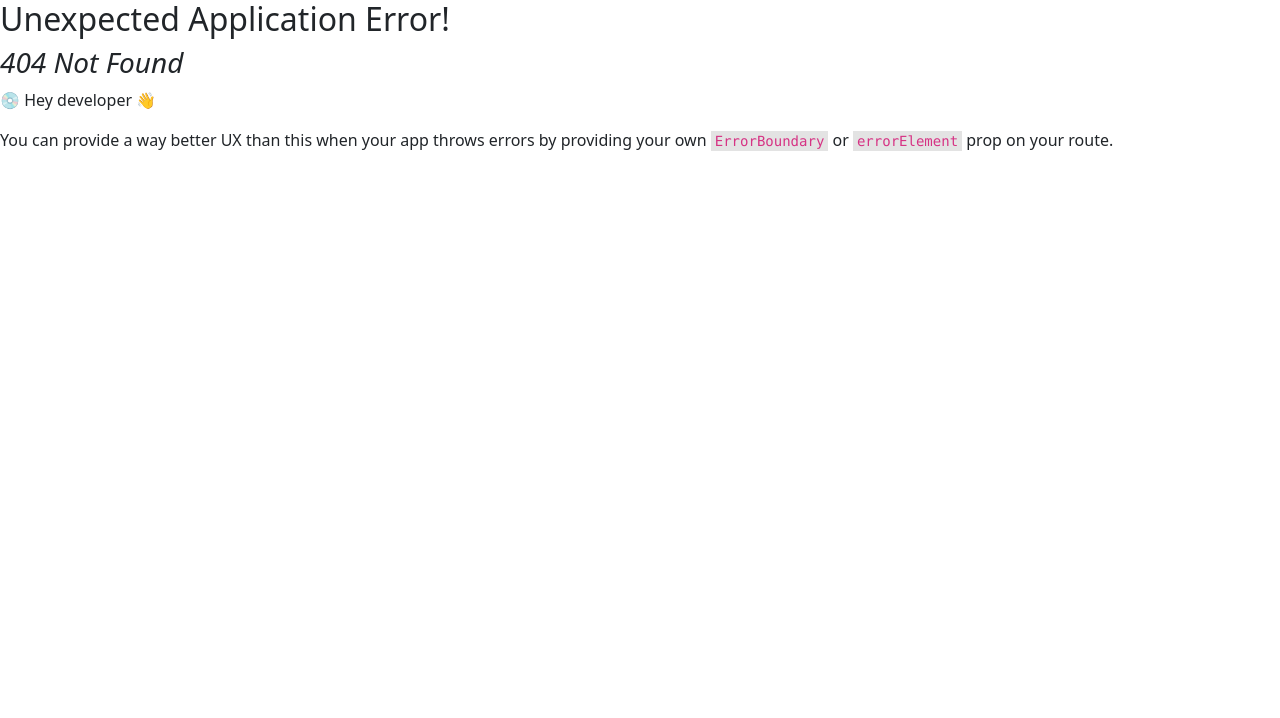
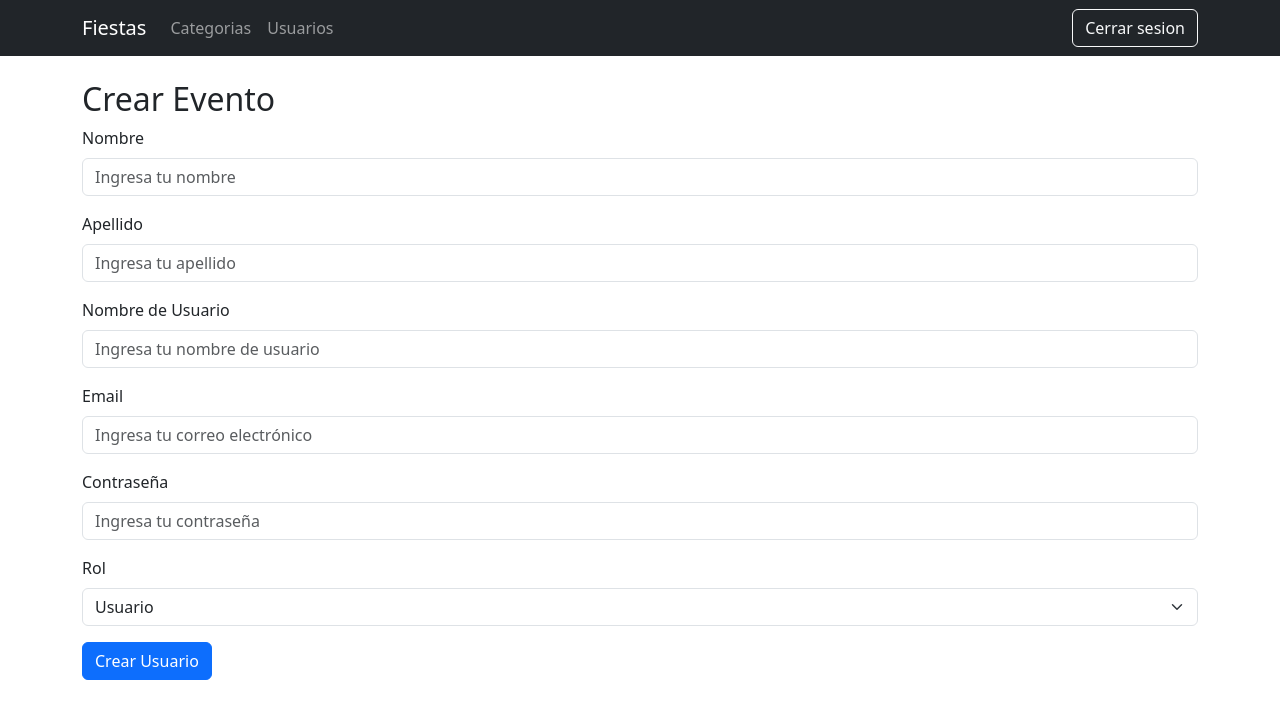
Before and after one commit to imanolof29/fiestas-dashboard, a React (Vite) app: page /users/create in a window 1280 px wide. Before the commit this address had no page. Shown: the top 718 px of the page. Built offline with nearby package versions, Linux system fonts and the light colour scheme; sample sign-in values are in the browser's storage.

Commit message:
feat add user

```diff
--- /dev/null
+++ b/src/pages/users/create/CreateUser.tsx
@@ -0,0 +1,128 @@
+import { useState } from "react"
+import { useNavigate } from "react-router-dom"
+import * as Yup from 'yup';
+import { CreateUserDto } from "../../../types/user";
+import { Form, Button, Alert } from 'react-bootstrap';
+import { Formik, Form as FormikForm, Field, ErrorMessage } from 'formik';
+import { createUser } from "../../../services/users";
+
+export const CreateUser = () => {
+    const navigate = useNavigate()
+    const [loading, setLoading] = useState<boolean>(false)
+    const [error, setError] = useState<string | null>(null)
+
+    const validationSchema = Yup.object({
+        firstName: Yup.string().required('El nombre es obligatorio'),
+        lastName: Yup.string().required('El apellido es obligatorio'),
+        username: Yup.string().required('El nombre de usuario es obligatorio'),
+        email: Yup.string().email('Debe ser un correo válido').required('El correo es obligatorio'),
+        password: Yup.string().min(6, 'La contraseña debe tener al menos 6 caracteres').required('La contraseña es obligatoria'),
+        role: Yup.string().oneOf(['USER', 'ORGANIZER', 'ADMIN']).required('El rol es obligatorio'),
+    })
+
+    const handleSubmit = async (values: CreateUserDto) => {
+        setLoading(true)
+        try {
+            await createUser(values)
+            navigate(-1)
+        } catch (err) {
+            setError('Algo fue mal al crear el usuario.')
+        } finally {
+            setLoading(false)
+        }
+    }
+
+    return (
+        <div>
+            <h2>Crear Evento</h2>
+            {error && <Alert variant="danger">{error}</Alert>}
+
+            <Formik
+                initialValues={{
+                    firstName: '',
+                    lastName: '',
+                    username: '',
+                    email: '',
+                    password: '',
+                    role: 'USER'
+                }}
+                validationSchema={validationSchema}
+                onSubmit={handleSubmit}
+            >
+                {({ isSubmitting }) => (
+                    <FormikForm>
+                        <Form.Group controlId="formFirstName" className="mb-3">
+                            <Form.Label>Nombre</Form.Label>
+                            <Field
+                                as={Form.Control}
+                                type="text"
+                                name="firstName"
+                                placeholder="Ingresa tu nombre"
+                            />
+                            <ErrorMessage name="firstName" component="div" className="text-danger" />
+                        </Form.Group>
+
+                        <Form.Group controlId="formLastName" className="mb-3">
+                            <Form.Label>Apellido</Form.Label>
+                            <Field
+                                as={Form.Control}
+                                type="text"
+                                name="lastName"
+                                placeholder="Ingresa tu apellido"
+                            />
+                            <ErrorMessage name="lastName" component="div" className="text-danger" />
+                        </Form.Group>
+
+                        <Form.Group controlId="formUsername" className="mb-3">
+                            <Form.Label>Nombre de Usuario</Form.Label>
+                            <Field
+                                as={Form.Control}
+                                type="text"
+                                name="username"
+                                placeholder="Ingresa tu nombre de usuario"
+                            />
+                            <ErrorMessage name="username" component="div" className="text-danger" />
+                        </Form.Group>
+
+                        <Form.Group controlId="formEmail" className="mb-3">
+                            <Form.Label>Email</Form.Label>
+                            <Field
+                                as={Form.Control}
+                                type="email"
+                                name="email"
+                                placeholder="Ingresa tu correo electrónico"
+                            />
+                            <ErrorMessage name="email" component="div" className="text-danger" />
+                        </Form.Group>
+
+                        <Form.Group controlId="formPassword" className="mb-3">
+                            <Form.Label>Contraseña</Form.Label>
+                            <Field
+                                as={Form.Control}
+                                type="password"
+                                name="password"
+                                placeholder="Ingresa tu contraseña"
+                            />
+                            <ErrorMessage name="password" component="div" className="text-danger" />
+                        </Form.Group>
+
+                        <Form.Group controlId="formRole" className="mb-3">
+                            <Form.Label>Rol</Form.Label>
+                            <Field as={Form.Select} name="role">
+                                <option value="USER">Usuario</option>
+                                <option value="ORGANIZER">Organizador</option>
+                                <option value="ADMIN">Administrador</option>
+                            </Field>
+                            <ErrorMessage name="role" component="div" className="text-danger" />
+                        </Form.Group>
+
+                        <Button variant="primary" type="submit" disabled={isSubmitting || loading}>
+                            {loading ? 'Creando...' : 'Crear Usuario'}
+                        </Button>
+                    </FormikForm>
+                )}
+            </Formik>
+        </div>
+    );
+
+}
--- a/src/pages/users/list/ListUsers.tsx
+++ b/src/pages/users/list/ListUsers.tsx
@@ -42,7 +42,7 @@ export const ListUsers = () => {
                 </Col>
                 <Col xs={4} className="text-end">
                     <Button onClick={() => {
-                        navigate("/create")
+                        navigate("/users/create")
                     }}>
                         Crear
                     </Button>
--- a/src/routes/Routes.tsx
+++ b/src/routes/Routes.tsx
@@ -8,6 +8,7 @@ import { ListCategories } from "../pages/categories/list/ListCategories"
 import { UpdateCategory } from "../pages/categories/update/UpdateCategory"
 import { CreateCategory } from "../pages/categories/create/CreateCategory"
 import { ListUsers } from "../pages/users/list/ListUsers"
+import { CreateUser } from "../pages/users/create/CreateUser"
 
 const Routes = () => {
 
@@ -43,6 +44,10 @@ const Routes = () => {
                 {
                     path: "/users",
                     element: <ListUsers />
+                },
+                {
+                    path: "/users/create",
+                    element: <CreateUser />
                 }
             ]
         }
--- a/src/types/user.ts
+++ b/src/types/user.ts
@@ -5,6 +5,7 @@ export interface UserDto {
     username: string
     email: string
     created: Date
+    role: UserRole
 }
 
 export interface CreateUserDto {
@@ -13,4 +14,7 @@ export interface CreateUserDto {
     username: string
     email: string
     password: string
+    role: UserRole
 }
+
+export type UserRole = 'USER' | 'ORGANIZER' | 'ADMIN'
```
